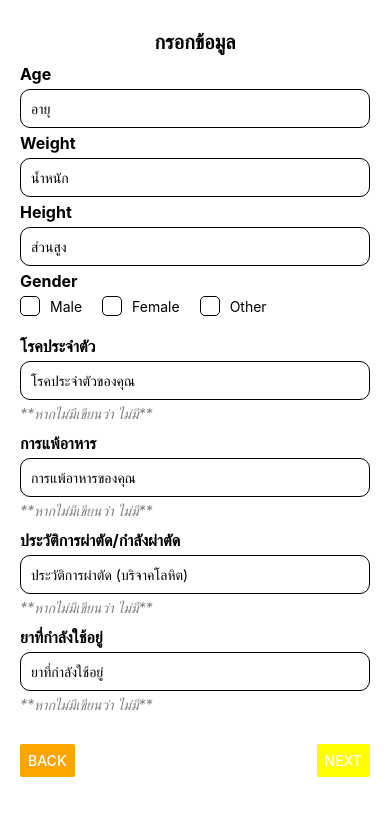
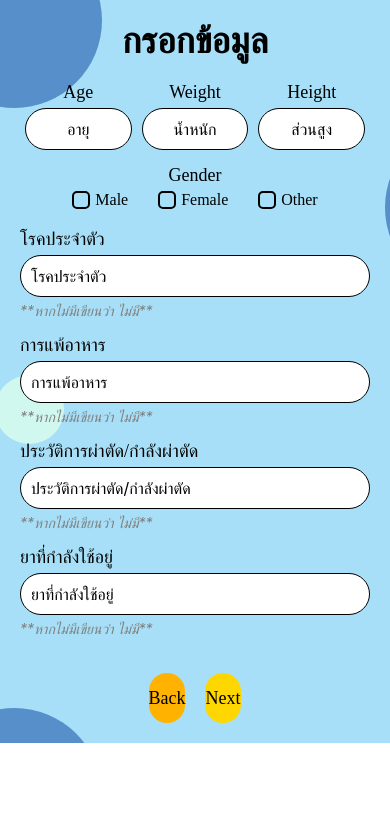
Before and after one commit to TatsuyaYuta/HealthyMeal, a React Native app: screen / in a window 390 px wide. Shown: the top 816 px of the page. Built offline with nearby package versions, Linux system fonts and the light colour scheme.

Commit message:
Add files via upload

```diff
--- a/components/FormInput.js
+++ b/components/FormInput.js
@@ -1,123 +1,292 @@
 import React, { useState } from 'react';
-import { View, Text, TextInput, Button, StyleSheet, TouchableOpacity } from 'react-native';
+import { View, Text, TextInput, TouchableOpacity, StyleSheet, ScrollView } from 'react-native';
 
 const FormInput = ({ navigation }) => {
-  const [age, setAge] = useState('');
-  const [weight, setWeight] = useState('');
-  const [height, setHeight] = useState('');
-  const [gender, setGender] = useState('');
-  const [dailyRoutine, setDailyRoutine] = useState('');
-  const [diet, setDiet] = useState('');
-  const [exercise, setExercise] = useState('');
-  const [medication, setMedication] = useState('');
+  const [formData, setFormData] = useState({
+    age: '',
+    weight: '',
+    height: '',
+    gender: '',
+    dailyRoutine: '',
+    diet: '',
+    exercise: '',
+    medication: '',
+  });
+
+  const handleInputChange = (field, value) => {
+    // กรอกเฉพาะตัวเลข อายุ, น้ำหนัก และส่วนสูง
+    if (field === 'age' || field === 'weight' || field === 'height') {
+      const numericValue = value.replace(/[^0-9]/g, '');
+      setFormData({ ...formData, [field]: numericValue });
+    } else {
+      setFormData({ ...formData, [field]: value });
+    }
+  };
 
   const handleGenderChange = (type) => {
-    setGender(type);
+    setFormData({ ...formData, gender: type });
+  };
+
+  const handleNext = () => {
+    navigation.navigate('NextScreen', { formData });
   };
 
   return (
+    <ScrollView contentContainerStyle={styles.scrollContainer}>
       <View style={styles.container}>
+        <View style={styles.mainContent}>
           <Text style={styles.header}>กรอกข้อมูล</Text>
 
-      <Text style={styles.label}>Age</Text>
-      <TextInput placeholder="อายุ" value={age} onChangeText={setAge} style={styles.input} />
-
-      <Text style={styles.label}>Weight</Text>
-      <TextInput placeholder="น้ำหนัก" value={weight} onChangeText={setWeight} style={styles.input} />
-
-      <Text style={styles.label}>Height</Text>
-      <TextInput placeholder="ส่วนสูง" value={height} onChangeText={setHeight} style={styles.input} />
+          <View style={styles.rowContainer}>
+            {[
+              { key: 'age', label: 'Age', placeholder: 'อายุ' },
+              { key: 'weight', label: 'Weight', placeholder: 'น้ำหนัก' },
+              { key: 'height', label: 'Height', placeholder: 'ส่วนสูง' },
+            ].map(({ key, label, placeholder }) => (
+              <View key={key} style={styles.smallInputContainer}>
+                <Text style={styles.label}>{label}</Text>
+                <TextInput
+                  placeholder={placeholder}
+                  value={formData[key]}
+                  onChangeText={(value) => handleInputChange(key, value)}
+                  style={styles.smallInput}
+                  keyboardType="numeric"
+                />
+              </View>
+            ))}
+          </View>
 
           <Text style={styles.label}>Gender</Text>
-      <View style={styles.checkboxContainer}>
-        {['male', 'female', 'other'].map((type) => (
-          <TouchableOpacity key={type} onPress={() => handleGenderChange(type)} style={styles.checkbox}>
-            <View style={gender === type ? styles.checked : styles.unchecked} />
-            <Text style={{ marginLeft: 10 }}>{type.charAt(0).toUpperCase() + type.slice(1)}</Text>
+          <View style={styles.genderContainer}>
+            {['Male', 'Female', 'Other'].map((type) => (
+              <TouchableOpacity key={type} onPress={() => handleGenderChange(type.toLowerCase())} style={styles.genderOption}>
+                <View style={formData.gender === type.toLowerCase() ? styles.checkedBox : styles.uncheckedBox} />
+                <Text style={styles.genderText}>{type}</Text>
               </TouchableOpacity>
             ))}
           </View>
 
-      <Text style={styles.label}>โรคประจำตัว</Text>
-      <TextInput placeholder="โรคประจำตัวของคุณ" value={dailyRoutine} onChangeText={setDailyRoutine} style={styles.input} />
+          {[
+            { key: 'dailyRoutine', label: 'โรคประจำตัว' },
+            { key: 'diet', label: 'การแพ้อาหาร' },
+            { key: 'exercise', label: 'ประวัติการผ่าตัด/กำลังผ่าตัด' },
+            { key: 'medication', label: 'ยาที่กำลังใช้อยู่' },
+          ].map(({ key, label }) => (
+            <View key={key} style={styles.inputGroup}>
+              <Text style={styles.label}>{label}</Text>
+              <TextInput
+                placeholder={label}
+                value={formData[key]}
+                onChangeText={(value) => handleInputChange(key, value)}
+                style={styles.input}
+              />
               <Text style={styles.comment}>**หากไม่มีเขียนว่า ไม่มี**</Text>
-
-      <Text style={styles.label}>การแพ้อาหาร</Text>
-      <TextInput placeholder="การแพ้อาหารของคุณ" value={diet} onChangeText={setDiet} style={styles.input} />
-      <Text style={styles.comment}>**หากไม่มีเขียนว่า ไม่มี**</Text>
-
-      <Text style={styles.label}>ประวัติการผ่าตัด/กำลังผ่าตัด</Text>
-      <TextInput placeholder="ประวัติการผ่าตัด (บริจาคโลหิต)" value={exercise} onChangeText={setExercise} style={styles.input} />
-      <Text style={styles.comment}>**หากไม่มีเขียนว่า ไม่มี**</Text>
-
-      <Text style={styles.label}>ยาที่กำลังใช้อยู่</Text>
-      <TextInput placeholder="ยาที่กำลังใช้อยู่" value={medication} onChangeText={setMedication} style={styles.input} />
-      <Text style={styles.comment}>**หากไม่มีเขียนว่า ไม่มี**</Text>
+            </View>
+          ))}
 
           <View style={styles.buttonContainer}>
-        <Button title="Back" onPress={() => navigation.goBack()} color="orange" />
-        <Button title="Next" onPress={() => alert('Next Pressed')} color="yellow" />
+            <TouchableOpacity onPress={() => navigation.goBack()} style={[styles.button, styles.backButton]}>
+              <Text style={styles.buttonText}>Back</Text>
+            </TouchableOpacity>
+            <TouchableOpacity onPress={handleNext} style={[styles.button, styles.nextButton]}>
+              <Text style={styles.buttonText}>Next</Text>
+            </TouchableOpacity>
+          </View>
+
+          {/*ลูกกลมๆตกแต่งพื้นหลัง*/}
+          <View style={styles.ellipse11}></View>
+          <View style={styles.ellipse12}></View>
+          <View style={styles.ellipse15}></View>
+          <View style={styles.ellipse13}></View>
+          <View style={styles.ellipse14}></View>
+          <View style={styles.ellipse16}></View>
         </View>
       </View>
+    </ScrollView>
   );
 };
 
 const styles = StyleSheet.create({
   container: {
+    flex: 1,
+    backgroundColor: '#A6DFF7',
     padding: 20,
+    zIndex: 10,
+  },
+  mainContent: {
+    flex: 1,
+    justifyContent: 'center',
+    alignItems: 'center',
+    zIndex: 10,
+    minHeight :'100%',
+  },
+  scrollContainer: {
+    flexGrow: 1,
+    minHeight: '100%',
+    justifyContent: 'space-between',
   },
   header: {
-    fontSize: 20,
+    fontFamily: 'Itim',
+    fontSize: 36,
     fontWeight: 'bold',
     textAlign: 'center',
-    marginBottom: 10,
-    marginTop: 10,
+    marginBottom: 20,
+  },
+  rowContainer: {
+    flexDirection: 'row',
+    justifyContent: 'space-between',
+    width: '100%',
+    marginBottom: 15,
+  },
+  smallInputContainer: {
+    flex: 1,
+    marginHorizontal: 5,
+    alignItems: 'center',
   },
   label: {
-    fontSize: 16,
-    fontWeight: 'bold',
+    fontFamily: 'Itim',
+    fontSize: 18,
     marginBottom: 5,
   },
-  comment:{
+  smallInput: {
+    borderWidth: 1,
+    borderRadius: 25,
+    backgroundColor: '#FFFFFF',
+    padding: 10,
+    fontSize: 16,
+    width: '100%',
+    textAlign: 'center',
+  },
+  genderContainer: {
+    flexDirection: 'row',
+    justifyContent: 'center',
+    marginBottom: 20,
+  },
+  genderOption: {
+    flexDirection: 'row',
+    alignItems: 'center',
+    marginHorizontal: 15,
+  },
+  uncheckedBox: {
+    width: 18,
+    height: 18,
+    borderWidth: 2,
+    borderColor: '#000',
+    borderRadius: 5,
+  },
+  checkedBox: {
+    width: 18,
+    height: 18,
+    backgroundColor: '#000',
+    borderRadius: 5,
+  },
+  genderText: {
+    marginLeft: 5,
+    fontSize: 16,
+    fontFamily: 'Itim',
+  },
+  inputGroup: {
+    width: '100%',
+    marginBottom: 15,
+  },
+  input: {
+    borderWidth: 1,
+    borderRadius: 25,
+    backgroundColor: '#FFFFFF',
+    padding: 10,
+    fontSize: 16,
+    width: '100%',
+  },
+  comment: {
     fontSize: 14,
     color: 'gray',
     fontStyle: 'italic',
-    marginBottom: 10,
-  },
-  input: {
-    borderWidth: 1,
-    padding: 10,
-    marginBottom: 5,
-    borderRadius: 10,
-  },
-  checkboxContainer: {
-    flexDirection: 'row',
-    alignItems: 'center',
-    marginBottom: 20,
-  },
-  checkbox: {
-    flexDirection: 'row',
-    alignItems: 'center',
-    marginRight: 20,
-  },
-  unchecked: {
-    width: 20,
-    height: 20,
-    borderWidth: 1,
-    borderColor: 'black',
-    borderRadius: 5,
-  },
-  checked: {
-    width: 20,
-    height: 20,
-    backgroundColor: 'black',
-    borderRadius: 5,
+    marginTop: 5,
   },
   buttonContainer: {
     flexDirection: 'row',
     justifyContent: 'space-between',
     marginTop: 20,
   },
+  button: {
+    flex: 1,
+    height: 50,
+    alignItems: 'center',
+    justifyContent: 'center',
+    borderRadius: 25,
+    marginHorizontal: 10,
+  },
+  backButton: {
+    backgroundColor: '#FFB300',
+  },
+  nextButton: {
+    backgroundColor: '#FFD700',
+  },
+  buttonText: {
+    fontSize: 18,
+    fontFamily: 'Itim',
+    color: '#000',
+  },
+  ellipse11: {
+    position: 'absolute',
+    width: 175,
+    height: 175,
+    left: 303,
+    top: 803,
+    backgroundColor: '#D1F8EF',
+    zIndex: -1,
+    borderRadius: 175 / 2,
+  },
+  ellipse12: {
+    position: 'absolute',
+    width: 175,
+    height: 175,
+    left: -93,
+    top: 688,
+    backgroundColor: '#578FCA',
+    zIndex: -1,
+    borderRadius: 175 / 2,
+  },
+  ellipse15: {
+    position: 'absolute',
+    width: 69,
+    height: 69,
+    left: -25,
+    top: 355,
+    backgroundColor: '#D1F8EF',
+    zIndex: -1,
+    borderRadius: 69 / 2,
+  },
+  ellipse13: {
+    position: 'absolute',
+    width: 175,
+    height: 175,
+    left: -93,
+    top: -87,
+    backgroundColor: '#578FCA',
+    zIndex: -1,
+    borderRadius: 175 / 2,
+  },
+  ellipse14: {
+    position: 'absolute',
+    width: 175,
+    height: 175,
+    left: 365,
+    top: 100,
+    backgroundColor: '#578FCA',
+    zIndex: -1,
+    borderRadius: 175 / 2,
+  },
+  ellipse16: {
+    position: 'absolute',
+    width: 61,
+    height: 61,
+    left: 391,
+    top: 488,
+    backgroundColor: '#D1F8EF',
+    zIndex: -1,
+    borderRadius: 61 / 2,
+  },
 });
 
 export default FormInput;
```
Lines whose indentation alone changed are shown as unchanged.
